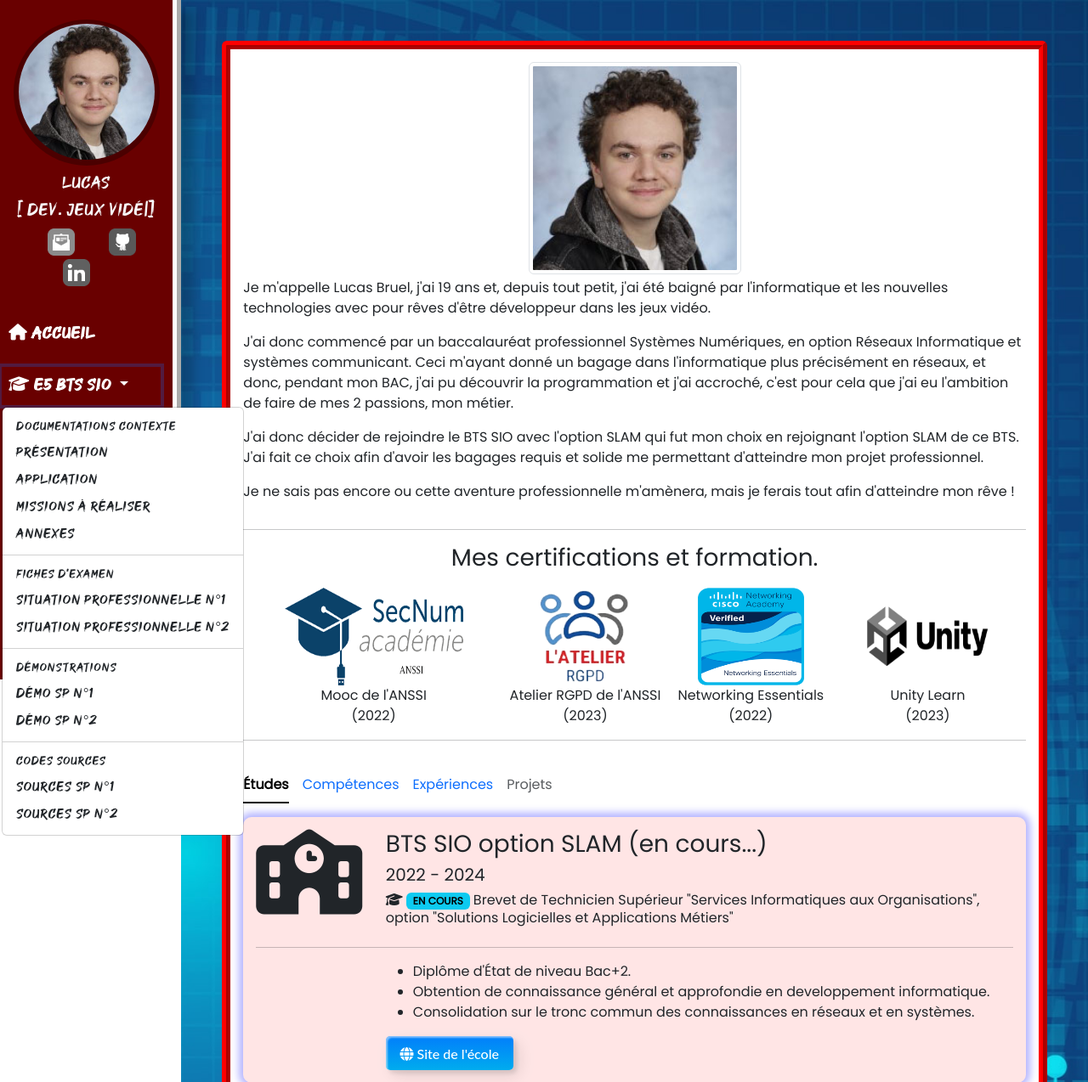
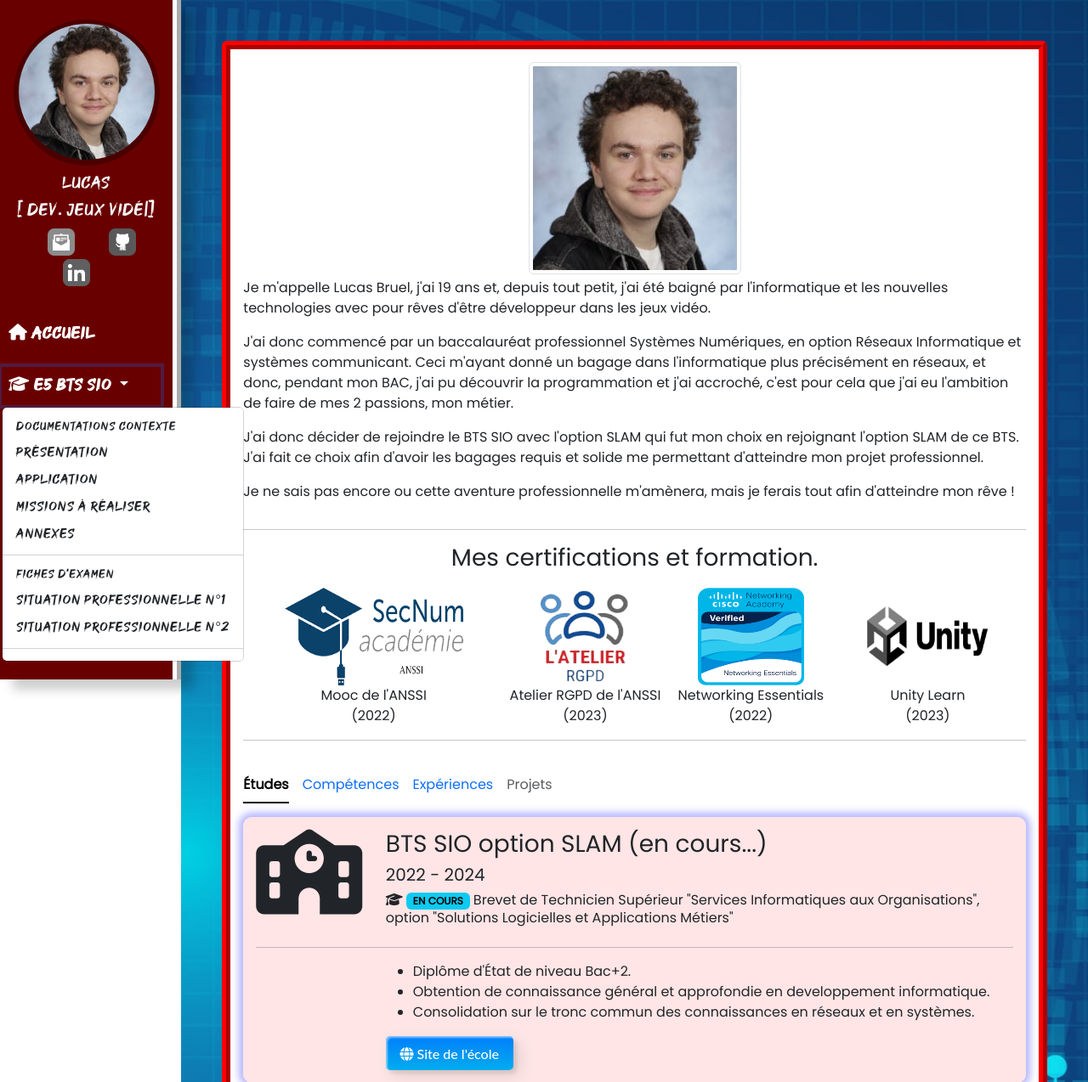
Before and after one commit to Lurius-Kitsune/Lurius-Kitsune.github.io, a PHP site: page / in a window 1280 px wide, after a click on "E5 BTS SIO". Shown: the top 1274 px of the page at 85% size. Run offline with PHP 8.4, Linux system fonts and the light colour scheme.

Commit message:
🔧 Upgraded dropdown

```diff
--- a/public/css/nav.css
+++ b/public/css/nav.css
@@ -1,17 +1,18 @@
 @font-face {
 	font-family: "Good Brush";
-    src: url('/css/Good Brush.woff');
+	src: url("/css/font/Good Brush.woff");
 }
 
-@media screen and (min-width:992px) {
-    .navbar, .navbar .nav {
+@media screen and (min-width: 992px) {
+	.navbar,
+	.navbar .nav {
 		flex-direction: column !important;
 		height: 100%;
 	}
 
 	.navbar {
 		border-right: 10px ridge rgb(255, 255, 255);
-        box-shadow: 15px 12px 12px rgba(0, 0, 0, 0.2)
+		box-shadow: 15px 12px 12px rgba(0, 0, 0, 0.2);
 	}
 
 	.fixed-left {
@@ -31,3 +32,7 @@ nav#menuWeb a:not(.dropdown-item-text, .dropdown-item) {
 	font-weight: 700;
 	text-decoration: none;
 }
+.dropdown-menu {
+	max-height: 300px !important;
+	overflow-y: auto;
+}
```
Also changed, not shown: public/css/font/Good Brush.woff (renamed from public/css/Good Brush.woff). Lines whose indentation alone changed are shown as unchanged.
